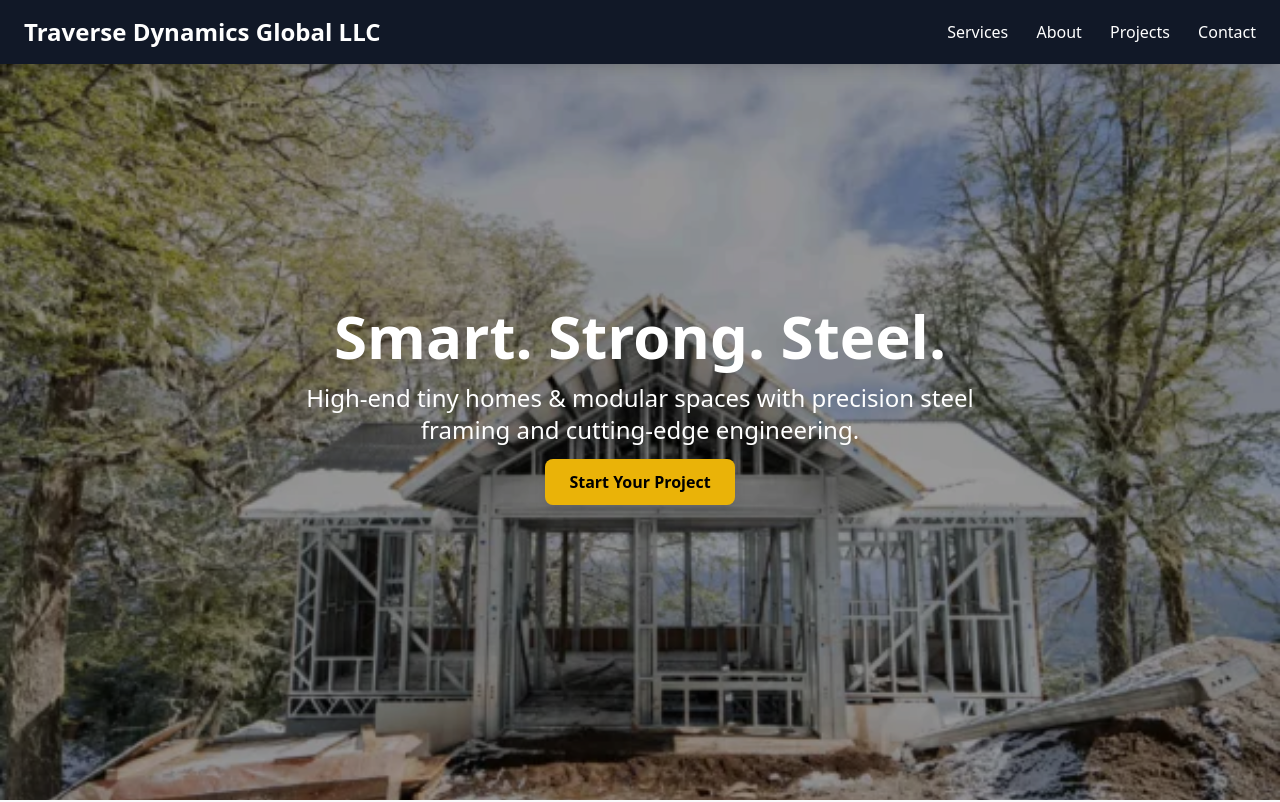
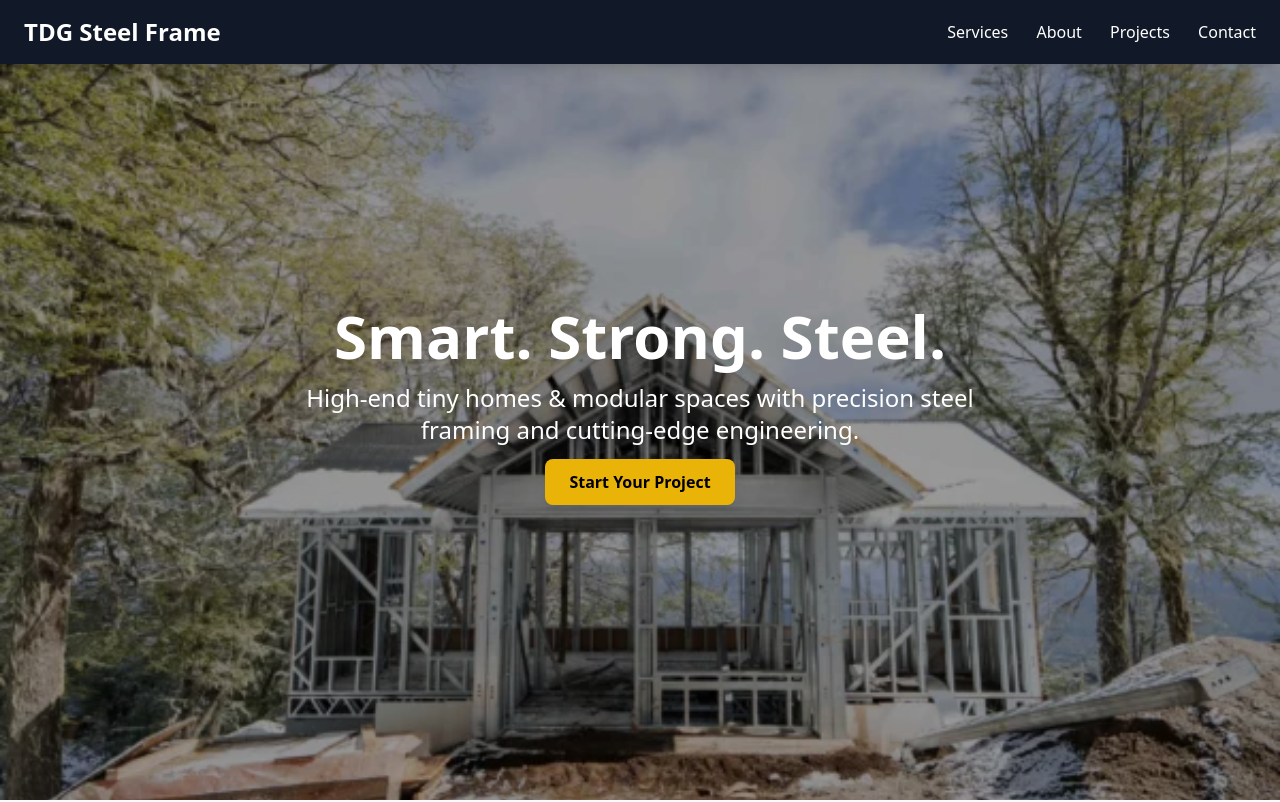
Before and after one commit to cydneyskeens/construction-consulting-site, a plain HTML site: page index.html in a window 1280 px wide. Shown: the top 802 px of the page. Drawn offline with nearby package versions, Linux system fonts and the light colour scheme.

Commit message:
Update title and header for TDG Steel Frame

```diff
--- a/index.html
+++ b/index.html
@@ -3,7 +3,7 @@
 <head>
   <meta charset="UTF-8" />
   <meta name="viewport" content="width=device-width, initial-scale=1" />
-  <title>TDG LLC Steel Framing </title>
+  <title>TDG Steel Frame </title>
   <meta name="description" content="Traverse Dynamics Global LLC - Colorado-based construction consulting specializing in upscale tiny homes, modular steel framing, and innovative building technology." />
   <script src="https://cdn.tailwindcss.com"></script>
   <style>
@@ -18,7 +18,7 @@
   <!-- Navbar -->
   <header class="bg-gray-900 text-white fixed w-full z-50 shadow-lg">
     <div class="container mx-auto flex justify-between items-center px-6 py-4">
-      <h1 class="text-2xl font-bold">Traverse Dynamics Global LLC</h1>
+      <h1 class="text-2xl font-bold">TDG Steel Frame</h1>
       <nav class="space-x-6 hidden md:block">
         <a href="#services" class="hover:text-yellow-400">Services</a>
         <a href="#about" class="hover:text-yellow-400">About</a>
```
